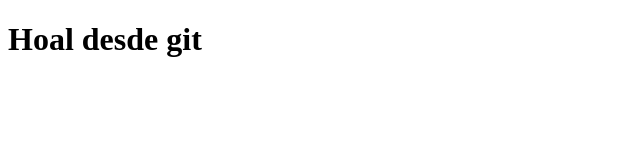
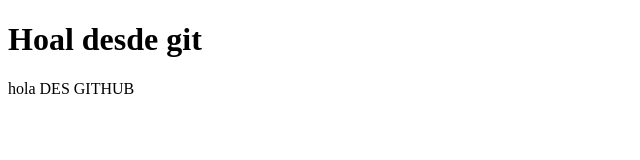
Before and after one commit to ElvisDavis/AmbienteMatutina, a plain HTML site: page index.html in a window 1280 px wide. Shown: the whole page, without its empty margins (0-640 px from the left). Drawn offline with Linux system fonts and the light colour scheme.

Commit message:
Update index.html

```diff
--- a/index.html
+++ b/index.html
@@ -8,5 +8,8 @@
 </head>
 <body>
     <h1>Hoal desde git</h1>
+
+
+    <p>hola DES GITHUB</p>
 </body>
 </html>
```
